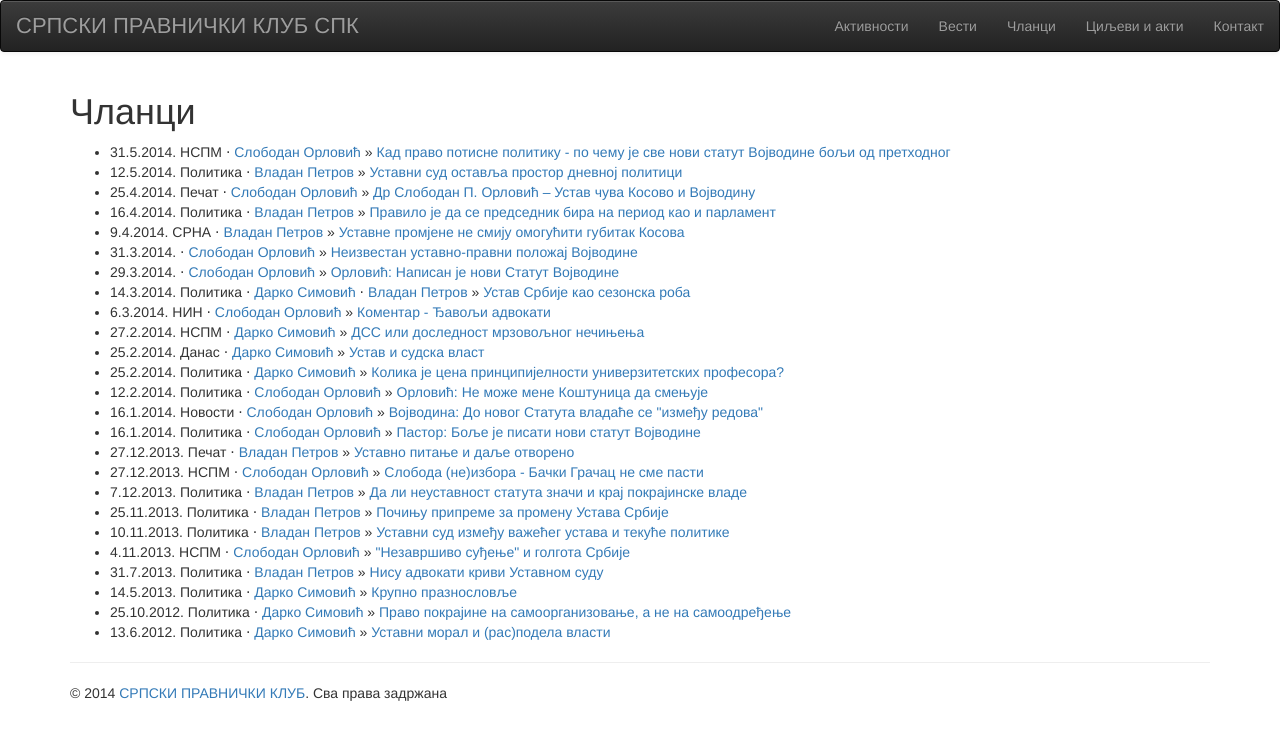
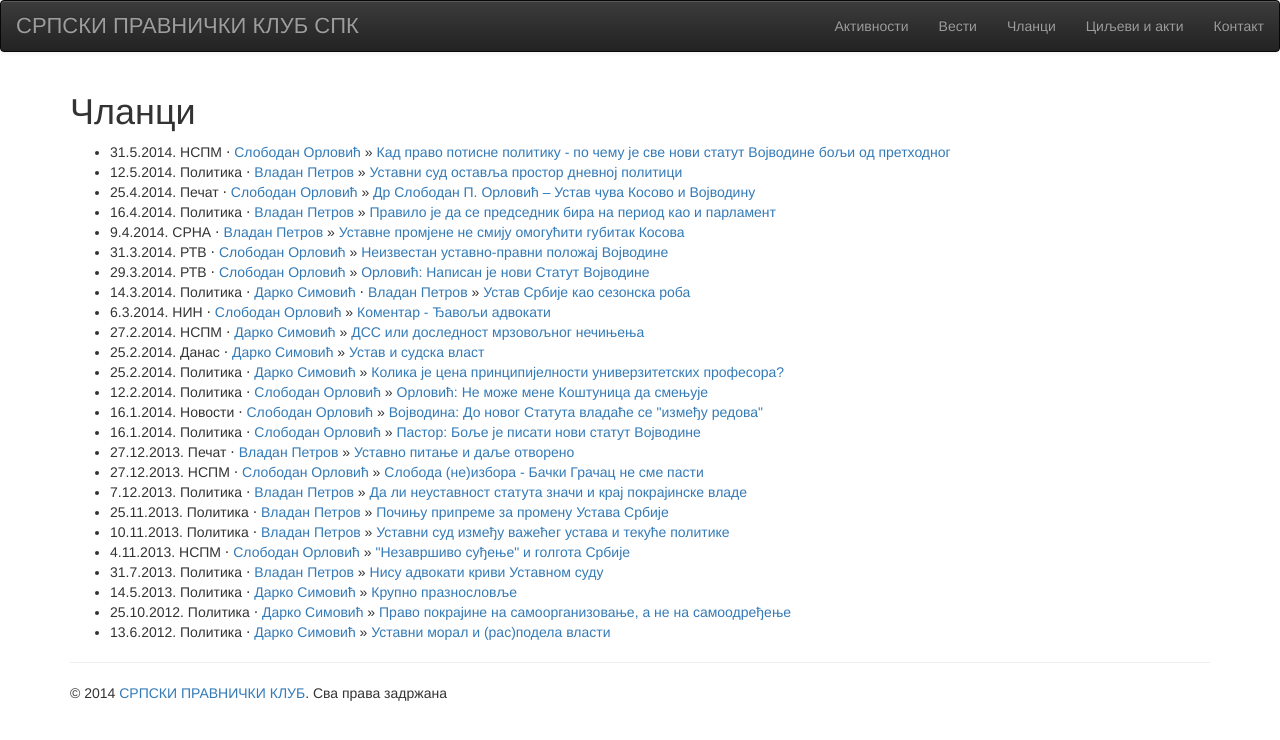
Before and after one commit to kulakajak/srpskipravnickiklub, a Jekyll site: the page built from clanci/index.html, in a window 1280 px wide. Shown: the top 740 px of the page. Built offline with Jekyll 4.4.1, drawn with Linux system fonts in a browser that asks for light colours; nearby versions of some CDN libraries; Markdown is read by kramdown in place of the engine named in the settings.

Commit message:
Adding rtv

```diff
--- a/_data/sources.yml
+++ b/_data/sources.yml
@@ -18,3 +18,6 @@ danas:
 
 srna:
   full-name: СРНА
+
+rtv:
+  full-name: РТВ
```
